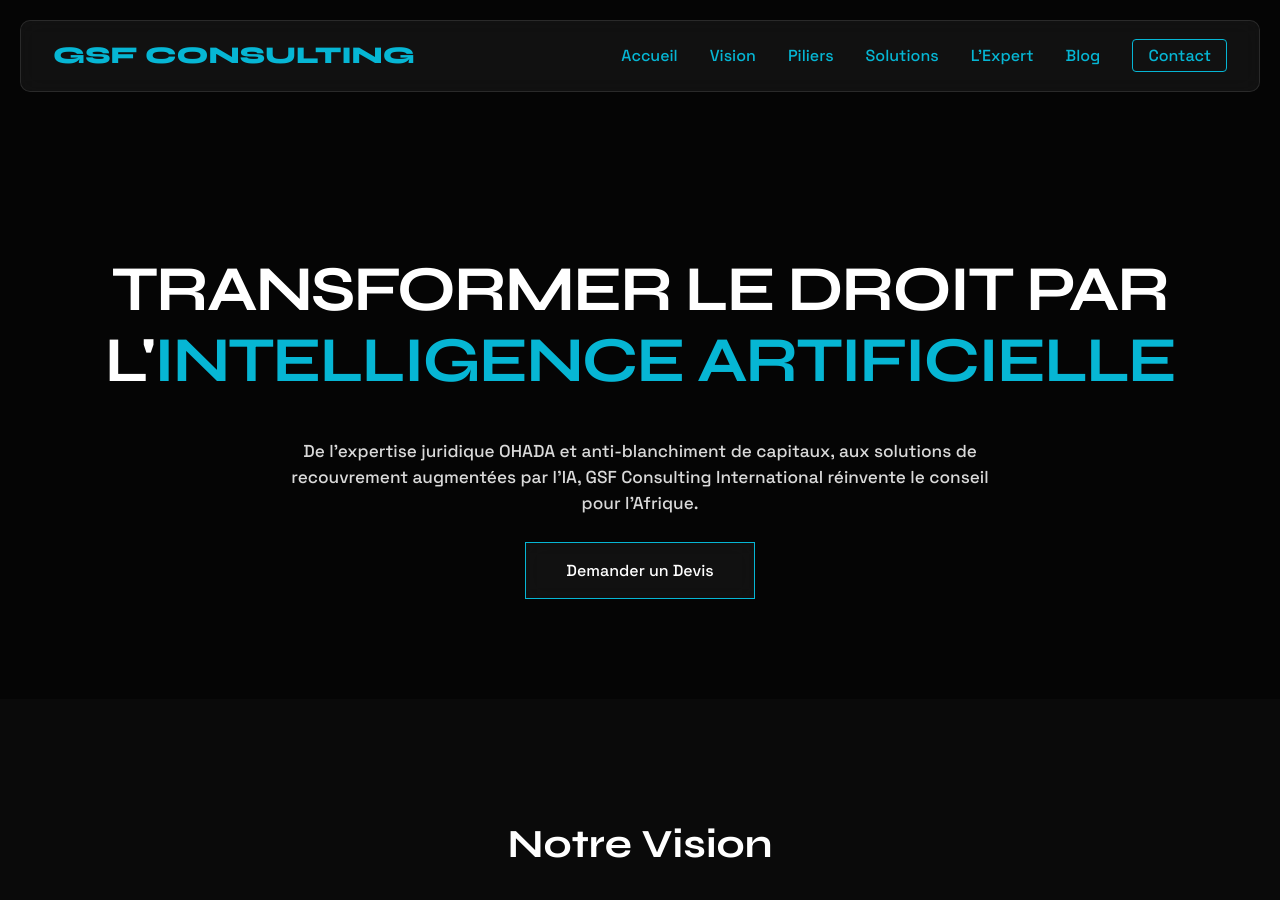
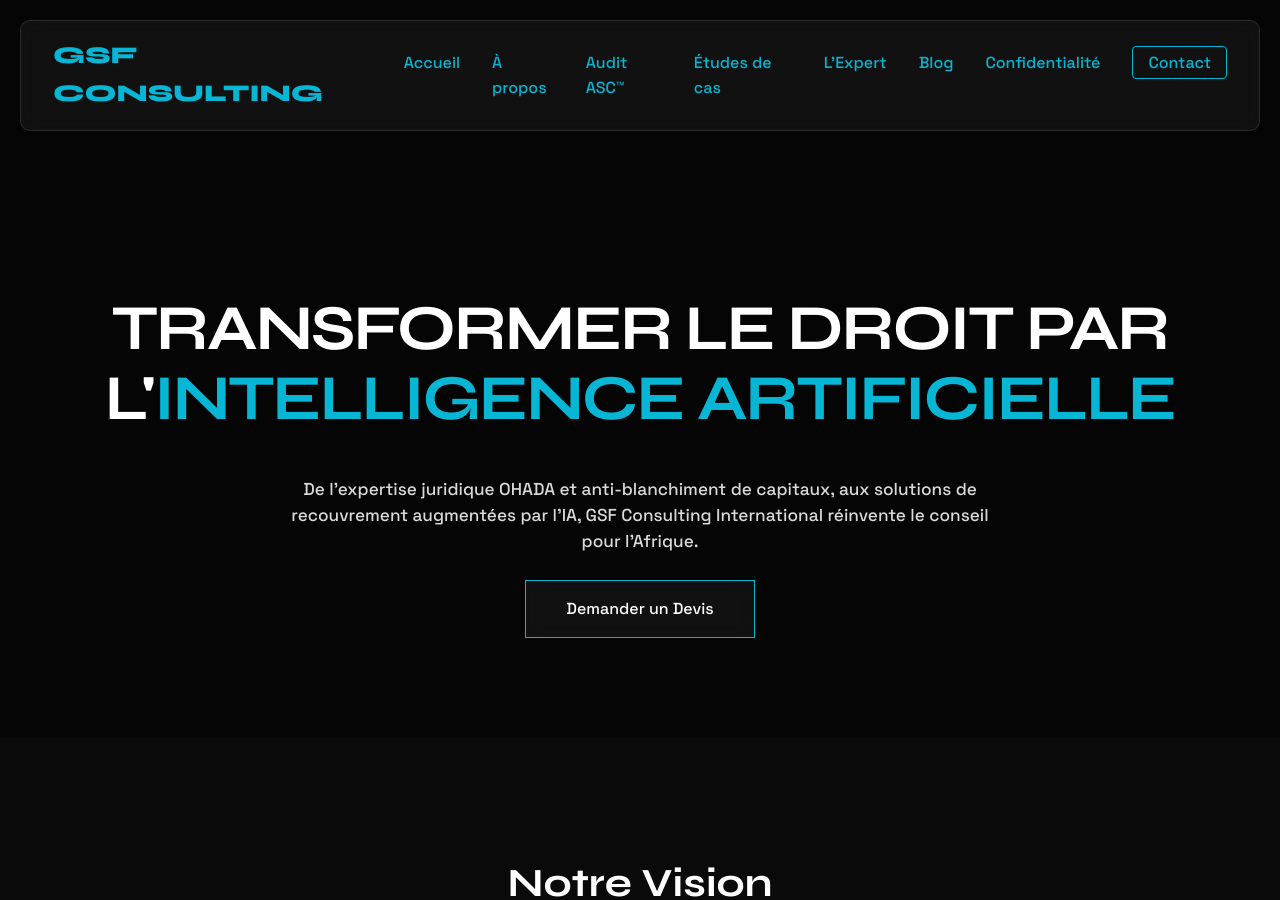
Before and after one commit to GSF-CONSULTING-INTERNATIONALE/.github.io-, a Jekyll site: the page built from index.html, in a window 1280 px wide and 900 px high. Built offline with Jekyll 4.4.1, drawn with Linux system fonts in a browser that asks for light colours.

Commit message:
Updated 1 file via CloudCannon.

```diff
--- a/index.html
+++ b/index.html
@@ -52,24 +52,26 @@
         <div class="nav-container">
             <div class="logo">GSF CONSULTING</div>
             <ul class="desktop-menu">
-                <li><a href="#home">Accueil</a></li>
-                <li><a href="#vision">Vision</a></li>
-                <li><a href="#piliers">Piliers</a></li>
-                <li><a href="#solutions">Solutions</a></li>
-                <li><a href="#expert">L'Expert</a></li>
+                <li><a href="/">Accueil</a></li>
+                <li><a href="/a-propos/">À propos</a></li>
+                <li><a href="/audit-souverainete-cognitive/">Audit ASC™</a></li>
+                <li><a href="/etudes-de-cas/">Études de cas</a></li>
+                <li><a href="/gilles-feliho/">L’Expert</a></li>
                 <li><a href="/blog.html">Blog</a></li>
-                <li><a href="#contact" style="border: 1px solid #06b6d4; padding: 5px 15px; border-radius: 4px;">Contact</a></li>
+                <li><a href="/politique-de-confidentialite/">Confidentialité</a></li>
+                <li><a href="/#contact" style="border: 1px solid #06b6d4; padding: 5px 15px; border-radius: 4px;">Contact</a></li>
             </ul>
             <button id="mobile-menu-btn">☰</button>
         </div>
         <div id="mobile-menu">
-            <a href="#home" style="color: #fff; padding: 0.5rem;">Accueil</a>
-            <a href="#vision" style="color: #fff; padding: 0.5rem;">Vision</a>
-            <a href="#piliers" style="color: #fff; padding: 0.5rem;">Piliers</a>
-            <a href="#solutions" style="color: #fff; padding: 0.5rem;">Solutions</a>
-            <a href="#expert" style="color: #fff; padding: 0.5rem;">L'Expert</a>
+            <a href="/" style="color: #fff; padding: 0.5rem;">Accueil</a>
+            <a href="/a-propos/" style="color: #fff; padding: 0.5rem;">À propos</a>
+            <a href="/audit-souverainete-cognitive/" style="color: #fff; padding: 0.5rem;">Audit ASC™</a>
+            <a href="/etudes-de-cas/" style="color: #fff; padding: 0.5rem;">Études de cas</a>
+            <a href="/gilles-feliho/" style="color: #fff; padding: 0.5rem;">L’Expert</a>
             <a href="/blog.html" style="color: #fff; padding: 0.5rem;">Blog</a>
-            <a href="#contact" style="color: #06b6d4; padding: 0.5rem;">Contact</a>
+            <a href="/politique-de-confidentialite/" style="color: #fff; padding: 0.5rem;">Confidentialité</a>
+            <a href="/#contact" style="color: #06b6d4; padding: 0.5rem;">Contact</a>
         </div>
     </nav>
 
@@ -124,7 +126,7 @@
         </div>
     </main>
 
-    <!-- BLOG – SECTION RESTÉE EN L'ÉTAT (comme demandé) -->
+    <!-- BLOG – SECTION RESTÉE EN L'ÉTAT -->
     <section id="blog-list" style="padding: 80px 5%;">
         <h2 style="font-family: 'Syne', sans-serif; font-size: 2.5rem; margin-bottom: 40px; text-align: center;">Analyses & Publications</h2>
         <div class="grid-layout">
```
